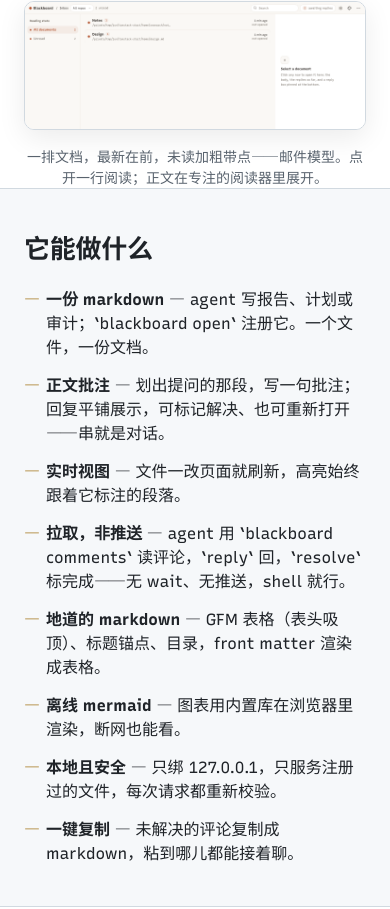
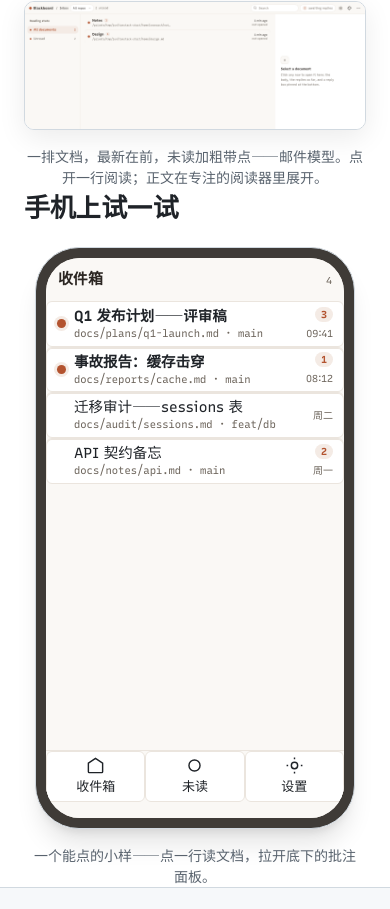
Before and after one commit to gjuoun/blackboard, an Astro site in the folder apps/blackboard-site/: page /zh in a window 390 px wide. Shown: the part 915-1824 px from the top of the page. Built offline with nearby package versions, Linux system fonts and the light colour scheme; Astro itself is replaced by a stand-in of ours.

Commit message:
feat(site): interactive phone demo of the app on the landing

```diff
--- /dev/null
+++ b/apps/blackboard-site/src/components/DemoSection.astro
@@ -0,0 +1,19 @@
+---
+import DemoApp from "./demo/DemoApp";
+import { PhoneFrame } from "./demo/PhoneFrame";
+import type { Dict } from "../i18n/types.ts";
+
+interface Props {
+  demo: Dict["demo"];
+}
+
+const { demo } = Astro.props;
+---
+
+<section class="wrap demo-sec">
+  <h2 class="sec">{demo.heading}</h2>
+  <PhoneFrame>
+    <DemoApp client:visible dict={demo} />
+  </PhoneFrame>
+  <p class="cap">{demo.caption}</p>
+</section>
--- a/apps/blackboard-site/src/components/Landing.astro
+++ b/apps/blackboard-site/src/components/Landing.astro
@@ -1,6 +1,7 @@
 ---
 import type { Dict } from "../i18n/types.ts";
 import CliBlock from "./CliBlock.astro";
+import DemoSection from "./DemoSection.astro";
 import Features from "./Features.astro";
 import Footer from "./Footer.astro";
 import Hero from "./Hero.astro";
@@ -20,6 +21,7 @@ const { dict } = Astro.props;
   <Shot shot={dict.inbox.shot} />
 </section>
 
+<DemoSection demo={dict.demo} />
 <Features features={dict.features} />
 <CliBlock cli={dict.cli} />
 <Footer dict={dict} />
--- /dev/null
+++ b/apps/blackboard-site/src/components/demo/DemoApp.tsx
@@ -0,0 +1,31 @@
+import { useState } from "react";
+import type { DemoDict } from "./data";
+import { InboxSim } from "./InboxSim";
+import { DocSim } from "./DocSim";
+
+interface Props {
+  dict: DemoDict;
+}
+
+// Self-contained replica of blackboard-web at <768px: inbox list → doc view. No router, no
+// network — the state machine mirrors ReadingWorkspace (selected row, read marks, tab filter).
+export default function DemoApp({ dict }: Props) {
+  const [selectedId, setSelectedId] = useState<string | null>(null);
+  const [readIds, setReadIds] = useState<Set<string>>(new Set());
+  const [tab, setTab] = useState<"inbox" | "unread">("inbox");
+
+  const open = (id: string) => {
+    setSelectedId(id);
+    setReadIds((s) => new Set(s).add(id));
+  };
+
+  return (
+    <div data-slot="demo-root" className="absolute inset-0 flex flex-col bg-background">
+      {selectedId === null ? (
+        <InboxSim dict={dict} readIds={readIds} tab={tab} onTab={setTab} onOpen={open} />
+      ) : (
+        <DocSim dict={dict} onBack={() => setSelectedId(null)} />
+      )}
+    </div>
+  );
+}
--- /dev/null
+++ b/apps/blackboard-site/src/components/demo/DocSim.tsx
@@ -0,0 +1,165 @@
+import { useState } from "react";
+import { Badge } from "@gjuoun/bb-ui/components/ui/badge";
+import { Button } from "@gjuoun/bb-ui/components/ui/button";
+import type { DemoComment, DemoDict } from "./data";
+
+// bb-ui's Sheet portals to document.body, which would escape the phone clip — so the demo
+// re-implements the bottom sheet as an absolute panel inside the stage. Same visual contract:
+// rounded-t-2xl, drag handle, scrim, max-h.
+function BottomPanel({
+  maxH,
+  title,
+  onClose,
+  children,
+}: {
+  maxH: string;
+  title: string;
+  onClose: () => void;
+  children: React.ReactNode;
+}) {
+  return (
+    <div className="absolute inset-0 z-40">
+      <button type="button" aria-label="close" onClick={onClose} className="absolute inset-0 bg-black/50" />
+      <div
+        className={`absolute inset-x-0 bottom-0 flex flex-col rounded-t-2xl border-t border-border bg-background shadow-lg ${maxH}`}
+      >
+        <div className="mx-auto mt-2 h-1 w-10 shrink-0 rounded-full bg-border" />
+        <div className="px-4 pt-2 pb-1 text-sm font-semibold">{title}</div>
+        <div className="min-h-0 flex-1 overflow-y-auto px-4 pb-4">{children}</div>
+      </div>
+    </div>
+  );
+}
+
+export function DocSim({ dict, onBack }: { dict: DemoDict; onBack: () => void }) {
+  const [panel, setPanel] = useState<"toc" | "cm" | null>(null);
+  const [comments, setComments] = useState<DemoComment[]>(dict.doc.comments);
+  const [draft, setDraft] = useState("");
+
+  const send = () => {
+    const body = draft.trim();
+    if (!body) return;
+    setComments((c) => [...c, { author: "you", time: "now", body }]);
+    setDraft("");
+  };
+
+  return (
+    <div className="relative flex h-full flex-col">
+      {/* doc body */}
+      <div className="min-h-0 flex-1 overflow-y-auto px-4 pt-1 pb-24">
+        <button
+          type="button"
+          onClick={onBack}
+          className="mb-2 inline-flex items-center gap-1 text-[11px] text-muted-foreground"
+        >
+          ← {dict.backToInbox}
+        </button>
+        <div className="mb-3 flex items-center gap-1.5 overflow-x-auto whitespace-nowrap">
+          <Badge variant="secondary" className="font-mono text-[9.5px]">
+            {dict.doc.path}
+          </Badge>
+          <Badge variant="outline" className="text-[9.5px]">
+            {dict.doc.branch}
+          </Badge>
+        </div>
+        <h1 className="mb-2 text-[19px] font-bold leading-snug">{dict.doc.title}</h1>
+        {dict.doc.blocks.map((b, i) => {
+          if (b.kind === "h2")
+            return (
+              <h2 key={i} className="mt-4 mb-1.5 text-[15px] font-semibold">
+                {b.text}
+              </h2>
+            );
+          if (b.kind === "code")
+            return (
+              <pre
+                key={i}
+                className="my-2 overflow-x-auto rounded-lg bg-code p-3 font-mono text-[11px] leading-relaxed"
+              >
+                {b.text}
+              </pre>
+            );
+          if (b.kind === "quote")
+            // tappable highlighted passage → opens comments, like a selection in the real doc
+            return (
+              <button
+                key={i}
+                type="button"
+                onClick={() => setPanel("cm")}
+                className="my-2 block w-full rounded-sm bg-mark px-0.5 text-left text-[12.5px] leading-relaxed shadow-[0_-1px_0_0_var(--mark-line)_inset]"
+              >
+                {b.text}
+              </button>
+            );
+          return (
+            <p key={i} className="my-2 text-[12.5px] leading-relaxed text-foreground/90">
+              {b.text}
+            </p>
+          );
+        })}
+      </div>
+
+      {/* floating bottom pill — the phone's Contents / Comments controls */}
+      <div className="absolute inset-x-0 bottom-3 z-30 flex justify-center">
+        <div className="flex items-center gap-1 rounded-full border border-border bg-popover p-1 shadow-lg">
+          <Button size="sm" variant="ghost" className="rounded-full text-[11px]" onClick={() => setPanel("toc")}>
+            {dict.sheetToc}
+          </Button>
+          <Button
+            size="sm"
+            variant="ghost"
+            className="rounded-full text-[11px]"
+            onClick={() => setPanel("cm")}
+          >
+            {dict.sheetComments}
+            {comments.length > 0 && (
+              <span className="rounded-full bg-primary-soft px-1.5 text-[9.5px] font-semibold text-primary">
+                {comments.length}
+              </span>
+            )}
+          </Button>
+        </div>
+      </div>
+
+      {panel === "toc" && (
+        <BottomPanel maxH="max-h-[75%]" title={dict.sheetToc} onClose={() => setPanel(null)}>
+          <ul className="space-y-2 text-[12.5px]">
+            {dict.doc.toc.map((t) => (
+              <li key={t}>
+                <button type="button" onClick={() => setPanel(null)} className="text-primary">
+                  {t}
+                </button>
+              </li>
+            ))}
+          </ul>
+        </BottomPanel>
+      )}
+      {panel === "cm" && (
+        <BottomPanel maxH="max-h-[80%]" title={dict.commentsHeading} onClose={() => setPanel(null)}>
+          <ul className="space-y-3">
+            {comments.map((c, i) => (
+              <li key={i} className={c.resolved ? "opacity-50" : ""}>
+                <div className="text-[10px] text-muted-foreground">
+                  {c.author} · {c.time}
+                </div>
+                <div className="text-[12.5px] leading-relaxed">{c.body}</div>
+              </li>
+            ))}
+          </ul>
+          <div className="mt-3 flex gap-1.5">
+            <input
+              value={draft}
+              onChange={(e) => setDraft(e.target.value)}
+              onKeyDown={(e) => e.key === "Enter" && send()}
+              placeholder={dict.replyPlaceholder}
+              className="min-w-0 flex-1 rounded-md border border-input bg-background px-2 py-1.5 text-[12px] outline-none focus:ring-2 focus:ring-ring/50"
+            />
+            <Button size="sm" className="text-[11px]" onClick={send}>
+              {dict.replySend}
+            </Button>
+          </div>
+        </BottomPanel>
+      )}
+    </div>
+  );
+}
--- /dev/null
+++ b/apps/blackboard-site/src/components/demo/InboxSim.tsx
@@ -0,0 +1,94 @@
+import type { DemoDict, DemoRow } from "./data";
+
+interface Props {
+  dict: DemoDict;
+  readIds: Set<string>;
+  tab: "inbox" | "unread";
+  onTab: (t: "inbox" | "unread") => void;
+  onOpen: (id: string) => void;
+}
+
+// Mail-app row: 9px state dot (unread = primary + soft ring), bold title, comment pill,
+// mono path+branch subline, updated stamp — mirrors ReadingList.tsx's grid.
+function Row({ row, read, onOpen }: { row: DemoRow; read: boolean; onOpen: () => void }) {
+  const unread = row.unread && !read;
+  return (
+    <button
+      type="button"
+      onClick={onOpen}
+      className="grid w-full grid-cols-[9px_minmax(0,1fr)_auto] items-center gap-2 px-3 py-2.5 text-left shadow-[inset_0_1px_0_var(--border)] first:shadow-none"
+    >
+      <span
+        className={
+          unread
+            ? "size-[9px] rounded-full bg-primary ring-[3px] ring-primary-soft"
+            : "size-[9px] rounded-full"
+        }
+      />
+      <span className="min-w-0">
+        <span
+          className={`block truncate text-[14.5px] leading-snug ${unread ? "font-bold" : "font-medium"}`}
+        >
+          {row.title}
+        </span>
+        <span className="block truncate font-mono text-[10.5px] text-muted-foreground">
+          {row.path} · {row.branch}
+        </span>
+      </span>
+      <span className="flex flex-col items-end gap-1">
+        {row.comments > 0 && (
+          <span className="rounded-full bg-primary-soft px-1.5 text-[10px] font-semibold text-primary">
+            {row.comments}
+          </span>
+        )}
+        <span className="text-[10px] text-muted-foreground">{row.updated}</span>
+      </span>
+    </button>
+  );
+}
+
+const icons = {
+  inbox: "M3 9l9-6 9 6v11a1 1 0 0 1-1 1H4a1 1 0 0 1-1-1z",
+  unread: "M12 5a7 7 0 1 0 0 14 7 7 0 0 0 0-14z",
+  settings: "M12 8a4 4 0 1 0 0 8 4 4 0 0 0 0-8z M12 2v2 m0 16v2 M2 12h2 m16 0h2",
+};
+
+export function InboxSim({ dict, readIds, tab, onTab, onOpen }: Props) {
+  const rows = dict.rows.filter((r) => (tab === "unread" ? r.unread && !readIds.has(r.id) : true));
+  const tabs = [
+    { id: "inbox" as const, label: dict.tabs.inbox, icon: icons.inbox },
+    { id: "unread" as const, label: dict.tabs.unread, icon: icons.unread },
+    { id: "settings" as const, label: dict.tabs.settings, icon: icons.settings },
+  ];
+  return (
+    <div className="flex h-[calc(100%-20px)] flex-col">
+      <header className="flex items-baseline justify-between px-3 py-2.5">
+        <h2 className="text-[15px] font-bold">{dict.inboxTitle}</h2>
+        <span className="text-[10px] text-muted-foreground">{rows.length}</span>
+      </header>
+      <div className="min-h-0 flex-1 overflow-y-auto">
+        {rows.map((r) => (
+          <Row key={r.id} row={r} read={readIds.has(r.id)} onOpen={() => onOpen(r.id)} />
+        ))}
+      </div>
+      {/* phone tab bar: icon over 9.5px label, active = primary */}
+      <nav className="grid h-12 grid-cols-3 border-t border-border bg-background">
+        {tabs.map((t) => (
+          <button
+            key={t.id}
+            type="button"
+            onClick={() => t.id !== "settings" && onTab(t.id)}
+            className={`flex flex-col items-center justify-center gap-0.5 text-[9.5px] ${
+              tab === t.id ? "font-semibold text-primary" : "text-muted-foreground"
+            }`}
+          >
+            <svg viewBox="0 0 24 24" className="size-[19px]" fill="none" stroke="currentColor" strokeWidth="1.8">
+              <path d={t.icon} />
+            </svg>
+            {t.label}
+          </button>
+        ))}
+      </nav>
+    </div>
+  );
+}
--- /dev/null
+++ b/apps/blackboard-site/src/components/demo/PhoneFrame.tsx
@@ -0,0 +1,34 @@
+import type { ReactNode } from "react";
+import type { Mode, ThemeId } from "@gjuoun/bb-ui/themes";
+
+interface Props {
+  theme?: ThemeId;
+  mode?: Mode;
+  children: ReactNode;
+}
+
+// CSS phone shell. The inner stage carries its own data-theme/data-mode so a palette change
+// inside the demo never leaks to the page — the attribute-scoped theme blocks resolve per root.
+export function PhoneFrame({ theme = "warm", mode = "light", children }: Props) {
+  return (
+    <div className="mx-auto w-[320px] select-none">
+      <div className="rounded-[44px] border border-border bg-foreground/90 p-[10px] shadow-xl">
+        <div
+          data-theme={theme}
+          data-mode={mode}
+          data-slot="phone-stage"
+          className="relative h-[560px] overflow-hidden rounded-[34px] bg-background text-foreground"
+        >
+          {/* status bar */}
+          <div className="flex items-center justify-between px-6 pt-2 text-[10px] font-semibold">
+            <span>9:41</span>
+            <span className="flex items-center gap-1">
+              <span className="inline-block h-2 w-3 rounded-[2px] border border-current" />
+            </span>
+          </div>
+          {children}
+        </div>
+      </div>
+    </div>
+  );
+}
--- /dev/null
+++ b/apps/blackboard-site/src/components/demo/data.ts
@@ -0,0 +1,50 @@
+// Canned content for the phone demo. Strings arrive resolved through DemoDict (i18n); the
+// shapes below mirror what ReadingList / DocView / CommentPanel consume in the real app.
+
+export interface DemoRow {
+  id: string;
+  title: string;
+  path: string;
+  branch: string;
+  unread: boolean;
+  comments: number;
+  updated: string;
+}
+
+export interface DemoBlock {
+  kind: "h2" | "p" | "code" | "quote";
+  text: string;
+}
+
+export interface DemoComment {
+  author: string;
+  time: string;
+  body: string;
+  resolved?: boolean;
+}
+
+export interface DemoDoc {
+  id: string;
+  title: string;
+  path: string;
+  branch: string;
+  toc: string[];
+  blocks: DemoBlock[];
+  comments: DemoComment[];
+}
+
+export interface DemoDict {
+  heading: string;
+  caption: string;
+  inboxTitle: string;
+  openLabel: string;
+  tabs: { inbox: string; unread: string; settings: string };
+  sheetToc: string;
+  sheetComments: string;
+  commentsHeading: string;
+  replyPlaceholder: string;
+  replySend: string;
+  backToInbox: string;
+  rows: DemoRow[];
+  doc: DemoDoc;
+}
--- a/apps/blackboard-site/src/i18n/en.ts
+++ b/apps/blackboard-site/src/i18n/en.ts
@@ -39,6 +39,45 @@ export const en: Dict = {
       loading: "lazy",
     },
   },
+  demo: {
+    heading: "Try it on the phone",
+    caption: "A working miniature of the app — tap a row, read the doc, open the comments sheet.",
+    inboxTitle: "Inbox",
+    openLabel: "Open",
+    tabs: { inbox: "Inbox", unread: "Unread", settings: "Settings" },
+    sheetToc: "Contents",
+    sheetComments: "Comments",
+    commentsHeading: "Comments",
+    replyPlaceholder: "Write a reply…",
+    replySend: "Send",
+    backToInbox: "Inbox",
+    rows: [
+      { id: "r1", title: "Q1 launch plan — review pass", path: "docs/plans/q1-launch.md", branch: "main", unread: true, comments: 3, updated: "09:41" },
+      { id: "r2", title: "Incident report: cache stampede", path: "docs/reports/cache.md", branch: "main", unread: true, comments: 1, updated: "08:12" },
+      { id: "r3", title: "Migration audit — sessions table", path: "docs/audit/sessions.md", branch: "feat/db", unread: false, comments: 0, updated: "Tue" },
+      { id: "r4", title: "API contract notes", path: "docs/notes/api.md", branch: "main", unread: false, comments: 2, updated: "Mon" },
+    ],
+    doc: {
+      id: "r1",
+      title: "Q1 launch plan — review pass",
+      path: "docs/plans/q1-launch.md",
+      branch: "main",
+      toc: ["Goals", "Timeline", "Risks", "Open questions"],
+      blocks: [
+        { kind: "h2", text: "Goals" },
+        { kind: "p", text: "Ship the review loop end to end: agent writes, human comments in the doc, agent replies over the CLI." },
+        { kind: "quote", text: "Success means a plan goes from draft to approved without leaving the document — no chat window, no paste-back." },
+        { kind: "h2", text: "Timeline" },
+        { kind: "p", text: "Two weeks of build, one week of dogfooding on real plans." },
+        { kind: "code", text: "blackboard open docs/plan.md · blackboard comments q1-launch" },
+      ],
+      comments: [
+        { author: "agent", time: "09:38", body: "Does 'approved' here mean the comments resolve, or a sign-off block in the doc?" },
+        { author: "you", time: "09:39", body: "Comments resolve — the resolve is the sign-off. Add it to Open questions?" },
+        { author: "agent", time: "09:40", body: "Done — added under Open questions, marked this thread resolved once you confirm.", resolved: false },
+      ],
+    },
+  },
   features: {
     heading: "What it does",
     items: [
--- a/apps/blackboard-site/src/i18n/types.ts
+++ b/apps/blackboard-site/src/i18n/types.ts
@@ -56,6 +56,37 @@ export interface Dict {
     bunCommand: string;
   };
   inbox: { heading: string; shot: Shot };
+  demo: {
+    heading: string;
+    caption: string;
+    inboxTitle: string;
+    openLabel: string;
+    tabs: { inbox: string; unread: string; settings: string };
+    sheetToc: string;
+    sheetComments: string;
+    commentsHeading: string;
+    replyPlaceholder: string;
+    replySend: string;
+    backToInbox: string;
+    rows: {
+      id: string;
+      title: string;
+      path: string;
+      branch: string;
+      unread: boolean;
+      comments: number;
+      updated: string;
+    }[];
+    doc: {
+      id: string;
+      title: string;
+      path: string;
+      branch: string;
+      toc: string[];
+      blocks: { kind: "h2" | "p" | "code" | "quote"; text: string }[];
+      comments: { author: string; time: string; body: string; resolved?: boolean }[];
+    };
+  };
   features: { heading: string; items: Feature[] };
   cli: {
     heading: string;
--- a/apps/blackboard-site/src/i18n/zh.ts
+++ b/apps/blackboard-site/src/i18n/zh.ts
@@ -39,6 +39,45 @@ export const zh: Dict = {
       loading: "lazy",
     },
   },
+  demo: {
+    heading: "手机上试一试",
+    caption: "一个能点的小样——点一行读文档，拉开底下的批注面板。",
+    inboxTitle: "收件箱",
+    openLabel: "打开",
+    tabs: { inbox: "收件箱", unread: "未读", settings: "设置" },
+    sheetToc: "目录",
+    sheetComments: "批注",
+    commentsHeading: "批注",
+    replyPlaceholder: "写一条回复…",
+    replySend: "发送",
+    backToInbox: "收件箱",
+    rows: [
+      { id: "r1", title: "Q1 发布计划——评审稿", path: "docs/plans/q1-launch.md", branch: "main", unread: true, comments: 3, updated: "09:41" },
+      { id: "r2", title: "事故报告：缓存击穿", path: "docs/reports/cache.md", branch: "main", unread: true, comments: 1, updated: "08:12" },
+      { id: "r3", title: "迁移审计——sessions 表", path: "docs/audit/sessions.md", branch: "feat/db", unread: false, comments: 0, updated: "周二" },
+      { id: "r4", title: "API 契约备忘", path: "docs/notes/api.md", branch: "main", unread: false, comments: 2, updated: "周一" },
+    ],
+    doc: {
+      id: "r1",
+      title: "Q1 发布计划——评审稿",
+      path: "docs/plans/q1-launch.md",
+      branch: "main",
+      toc: ["目标", "时间线", "风险", "待确认"],
+      blocks: [
+        { kind: "h2", text: "目标" },
+        { kind: "p", text: "把评审闭环跑通：agent 写文档，人在文档里批注，agent 用同一条 CLI 回话。" },
+        { kind: "quote", text: "成功的标准是：一份方案从草稿到定稿不离开文档——不用聊天窗口，不用来回粘贴。" },
+        { kind: "h2", text: "时间线" },
+        { kind: "p", text: "两周开发，一周拿真实方案自测。" },
+        { kind: "code", text: "blackboard open docs/plan.md · blackboard comments q1-launch" },
+      ],
+      comments: [
+        { author: "agent", time: "09:38", body: "这里的“定稿”是指批注全部标记解决，还是文档里要有一个签核块？" },
+        { author: "你", time: "09:39", body: "批注解决就算定稿。要加进“待确认”吗？" },
+        { author: "agent", time: "09:40", body: "已加进“待确认”。你确认后我把这条串标记为解决。" },
+      ],
+    },
+  },
   features: {
     heading: "它能做什么",
     items: [
```
Also changed, not shown: apps/blackboard-site/src/site.test.ts (+10 -0 lines).
